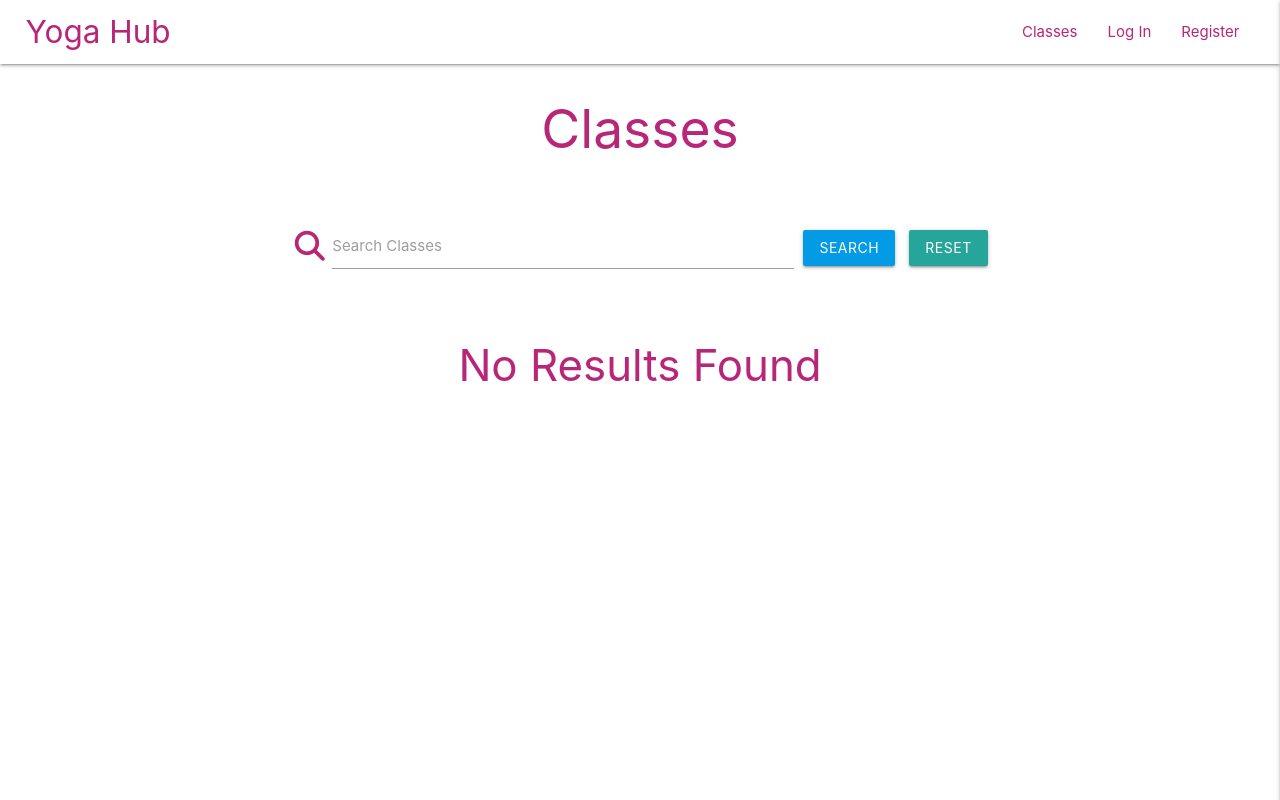
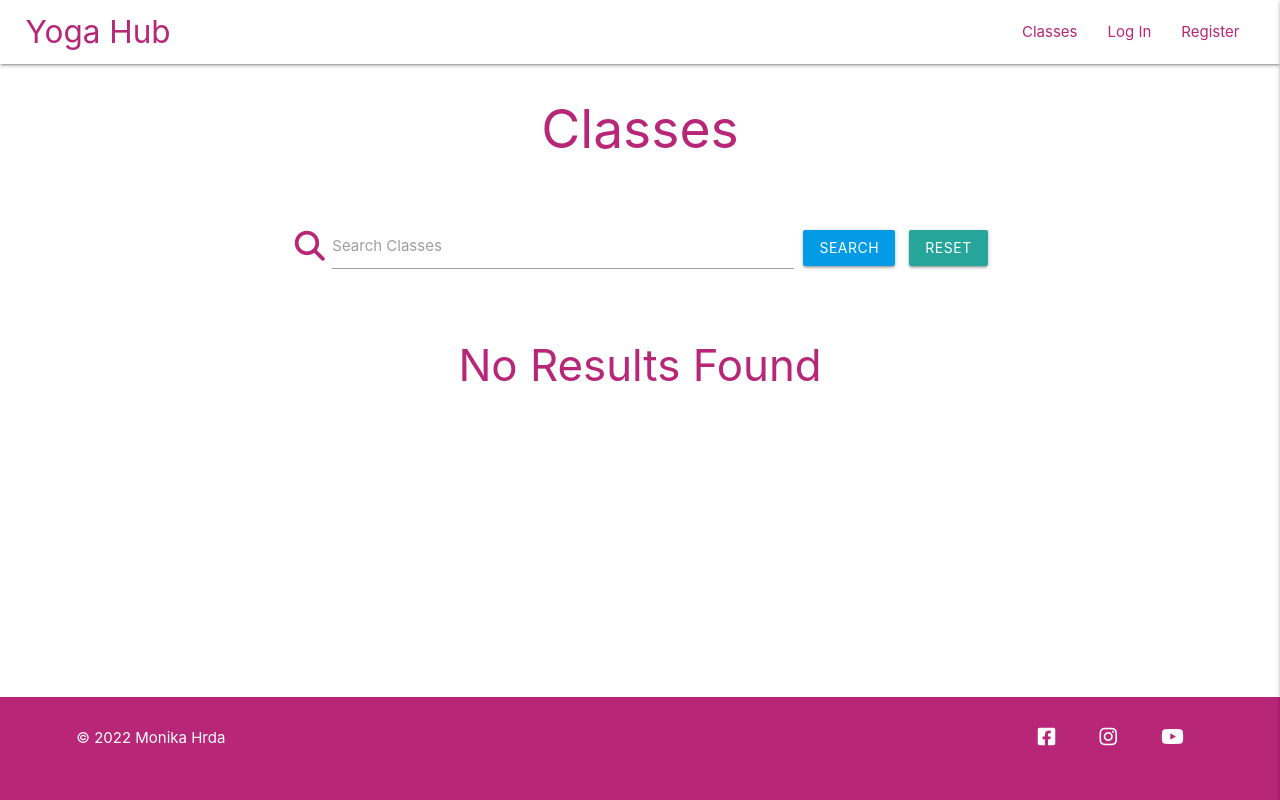
Before and after one commit to monika-hrda/yoga-hub, a Flask app: page /search in a window 1280 px wide. Run offline with Flask 2, Linux system fonts and the light colour scheme; data that the repository does not hold is empty; some libraries are stand-ins or nearby versions.

Commit message:
Add and style footer in base.html

```diff
--- a/static/css/style.css
+++ b/static/css/style.css
@@ -9,6 +9,17 @@
 }
 
 /* ---------------------------------------- CSS Reset */
+
+body {
+    min-height: 100vh;
+    display: flex;
+    flex-direction: column;
+    margin: 0;
+}
+
+main {
+    flex-grow: 1;
+}
 
 h1, h2, h3, h4, h5 {
     color: var(--violet-red);
@@ -118,7 +129,6 @@ button.btn-large, button::after {
 /* ---------------------------------------- Pagination */
 
 .pagination {
-    height: 40px;
     line-height: 40px;
     margin-top: 0px;
     display: inline-block;
@@ -127,6 +137,10 @@ button.btn-large, button::after {
 
 .pagination li {
     height: unset;
+}
+
+.pagination li.active {
+    background-color: var(--violet-red);
 }
 
 .pagination a:not(.active) {
@@ -139,3 +153,40 @@ button.btn-large, button::after {
 .pagination .active .page-link {
     padding: 4px 10px;
 }
+
+/* ---------------------------------------- Footer */
+
+.footer-container {
+    background-color: var(--violet-red);
+    color: white;
+    min-height: 60px;
+    padding: 15px;
+    margin-top: 40px;
+}
+
+.footer-div {
+    padding: 0 50px;
+}
+
+.social-links li {
+    display: inline-block;
+    margin: 0 20px;
+}
+
+.social-links i {
+    color: white;
+    font-size: 20px;
+}
+
+/* ---------------------------------------- Media queries */
+
+@media only screen and (max-width: 598px) {
+    .footer-div {
+        padding: 0;
+        text-align: center;
+    }
+
+    ul.social-links {
+        text-align: center;
+    }
+}
--- a/templates/base.html
+++ b/templates/base.html
@@ -22,7 +22,7 @@
 <body>
 
     <header>
-        <!-- main navbar -->
+        <!-- MAIN NAVBAR -->
         <nav>
             <div class="nav-wrapper">
                 <a href="{{ url_for('home') }}" class="brand-logo">Yoga Hub</a>
@@ -42,7 +42,7 @@
             </div>
         </nav>
 
-        <!-- mobile sidenav -->
+        <!-- MOBILE SIDENAV -->
         <ul class="sidenav" id="mobile-demo">
             <li>
                 <h4 class="center-align">Yoga Hub</h4>
@@ -59,8 +59,10 @@
         </ul>
     </header>
 
+    <main class="container">
+
         <section>
-        <!-- flash messages -->
+            <!-- FLASH MESSAGES -->
             {% with messages = get_flashed_messages() %}
                 {% if messages %}
                     {% for message in messages %}
@@ -72,12 +74,43 @@
             {% endwith %}
         </section>
 
-    <main class="container">
         {% block content %}
         {% endblock %}
+
     </main>
 
-    <!-- FOOTER GOES HERE -->
+    <!-- FOOTER -->
+    <footer class="footer-container">
+        <div class="row footer-div">
+            <div class="col s12 m6">
+                <p class="copyright">
+                    &copy; 2022 Monika Hrda
+                </p>
+            </div>
+            <div class="col s12 m6">
+                <ul class="social-links right-align">
+                    <li>
+                        <a href="https://www.facebook.com/" target="_blank" rel="noopener">
+                            <i class="fab fa-facebook-square" aria-hidden="true"></i>
+                            <span class="sr-only">Facebook</span>
+                        </a>
+                    </li>
+                    <li>
+                        <a href="https://www.instagram.com/" target="_blank" rel="noopener">
+                            <i class="fab fa-instagram" aria-hidden="true"></i>
+                            <span class="sr-only">Instagram</span>
+                        </a>
+                    </li>
+                    <li>
+                        <a href="https://www.youtube.com/" target="_blank" rel="noopener">
+                            <i class="fab fa-youtube" aria-hidden="true"></i>
+                            <span class="sr-only">YouTube</span>
+                        </a>
+                    </li>
+                </ul>
+            </div>
+        </div>
+    </footer>
 
     <!-- Materialize -->
     <script src="https://code.jquery.com/jquery-3.6.0.min.js"
```
Lines whose indentation alone changed are shown as unchanged.
